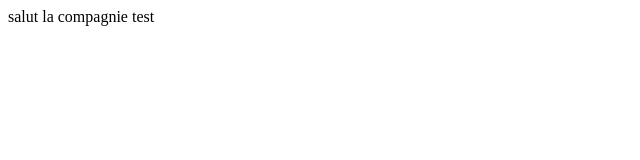
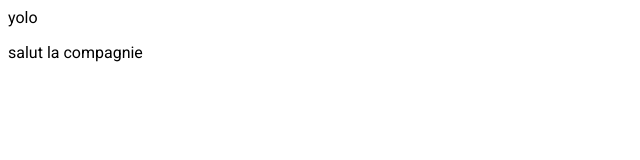
Before and after one commit to chewewewe/chewewewe.github.io, a plain HTML site: page index.html in a window 1280 px wide. Shown: the whole page, without its empty margins (0-640 px from the left). Drawn offline with Linux system fonts and the light colour scheme.

Commit message:
test avec morgane

```diff
--- a/index.html
+++ b/index.html
@@ -1,10 +1,12 @@
-<head>
-<link href="https://fonts.googleapis.com/css?family=Roboto" rel="stylesheet">
-</head>
-
-
-<body>
-  salut la compagnie
-</body>
-
-test
+<!DOCTYPE html>
+<html>
+  <head>
+      <link type="text/css" rel="stylesheet" href="style.css">
+      <title>test</title>
+      <meta charset="UTF-8">
+  </head>
+  <body>
+    <t1>yolo</t1>
+    <p>salut la compagnie</p>
+  </body>
+</html>
--- a/style.css
+++ b/style.css
@@ -1,4 +1,4 @@
-
+@import url('https://fonts.googleapis.com/css?family=Roboto');
 body {
   font-family: 'Roboto', sans-serif;
   font-size: 40;
```
